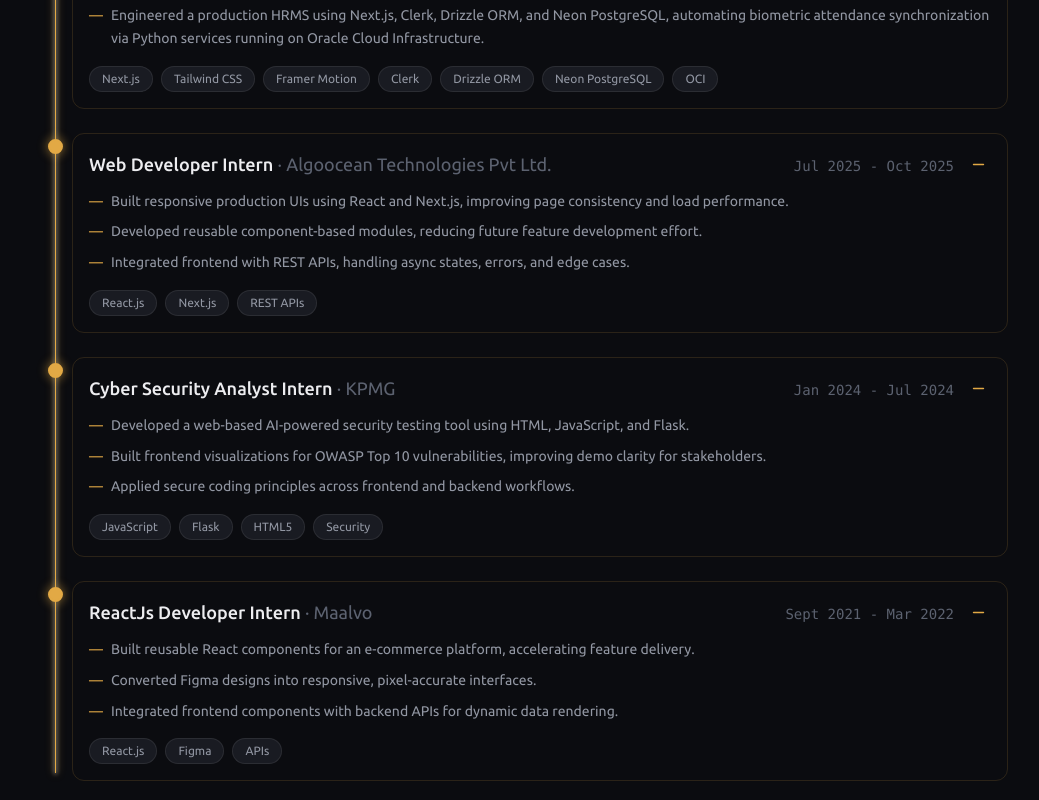
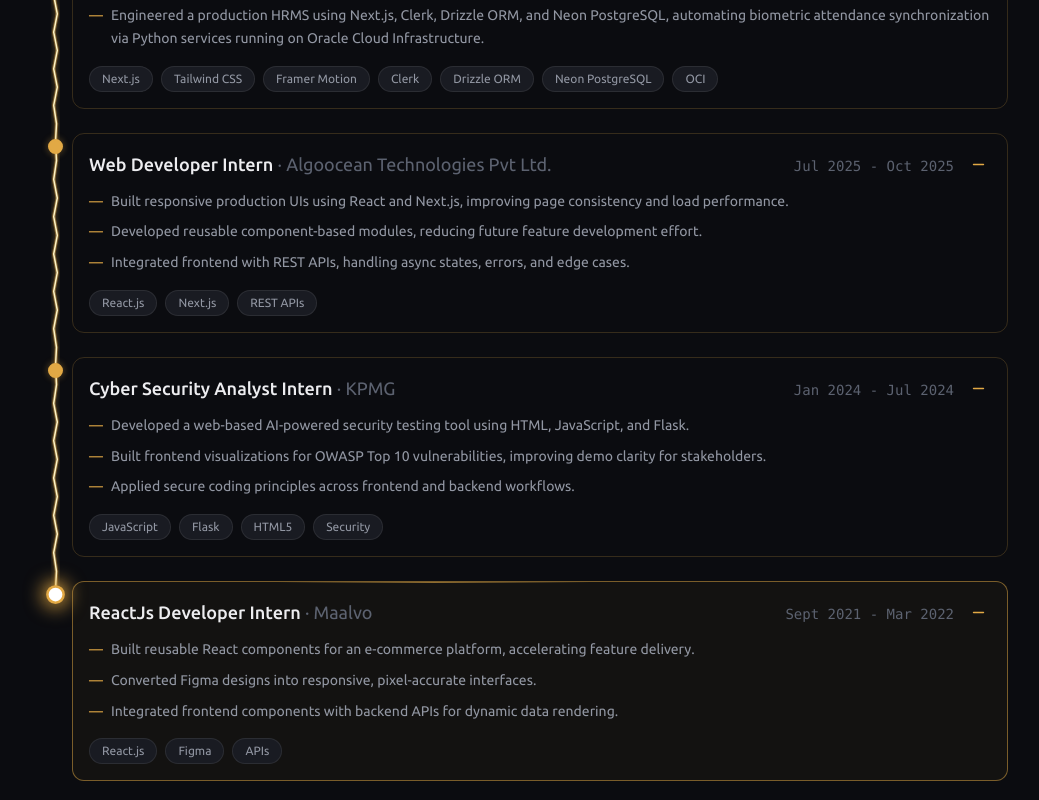
Before and after one commit to guneetsura/guneetsura.github.io, a Next.js app: page / in a window 1280 px wide. Shown: the part 1900-2700 px from the top of the page, without its empty margins (112-1151 px from the left). Built offline with nearby package versions, Linux system fonts and the light colour scheme; no server answers; a web font is replaced by a local one.

Commit message:
feat: add writing section, agent guidance, and experience lightning

```diff
--- a/src/components/Experience.tsx
+++ b/src/components/Experience.tsx
@@ -1,6 +1,6 @@
 'use client';
 
-import { useEffect, useState, useRef } from 'react';
+import { useEffect, useState, useRef, useCallback } from 'react';
 import { Minus, Plus } from 'lucide-react';
 import { motion, useScroll, useTransform, useSpring, useReducedMotion, MotionValue } from 'framer-motion';
 import { getExperiences } from '@/lib/data-provider';
@@ -14,54 +14,76 @@
   index,
   isExpanded,
   toggleExperience,
-  containerRef,
+  threshold,
   scrollYProgress,
-  reducedMotion
+  reducedMotion,
+  setCardRef
 }: {
   exp: ExperienceItem;
   index: number;
   isExpanded: boolean;
   toggleExperience: (id: string) => void;
-  containerRef: React.RefObject<HTMLDivElement | null>;
+  threshold: number;
   scrollYProgress: MotionValue<number>;
   reducedMotion: boolean | null;
+  setCardRef: (el: HTMLElement | null, idx: number) => void;
 }) => {
-  const cardRef = useRef<HTMLElement>(null);
-  const [threshold, setThreshold] = useState(1);
+  // Map scroll progress around the calculated threshold for this marker
+  const activationRange = [threshold - 0.03, threshold, threshold + 0.03];
 
-  useEffect(() => {
-    const measure = () => {
-      if (!containerRef.current || !cardRef.current) return;
-      const containerHeight = containerRef.current.offsetHeight;
-      const topOffset = cardRef.current.offsetTop;
-      setThreshold((topOffset + 6) / containerHeight);
-    };
-    measure();
-    const observer = new ResizeObserver(measure);
-    if (containerRef.current) observer.observe(containerRef.current);
-    if (cardRef.current) observer.observe(cardRef.current);
-    return () => observer.disconnect();
-  }, [isExpanded, containerRef]);
+  // Marker styling animation
+  const markerBg = useTransform(
+    scrollYProgress,
+    activationRange,
+    [exp.current ? 'var(--accent)' : 'var(--bg)', '#FFFFFF', 'var(--accent)']
+  );
+  const markerBorder = useTransform(
+    scrollYProgress,
+    activationRange,
+    [exp.current ? 'var(--accent)' : 'var(--border-strong)', 'var(--accent)', 'var(--accent)']
+  );
+  const markerShadow = useTransform(
+    scrollYProgress,
+    activationRange,
+    [
+      '0 0 0px transparent',
+      reducedMotion ? '0 0 0px transparent' : '0 0 14px 4px rgba(226, 169, 69, 0.7)',
+      reducedMotion ? '0 0 0px transparent' : '0 0 6px 1px rgba(226, 169, 69, 0.3)'
+    ]
+  );
+  const markerScale = useTransform(
+    scrollYProgress,
+    activationRange,
+    [1, 1.25, 1]
+  );
 
-  // Map scroll progress around the threshold
-  const activationRange = [threshold - 0.02, threshold, threshold + 0.02];
+  // Card border & background styling animation
+  const cardBorder = useTransform(
+    scrollYProgress,
+    activationRange,
+    ['var(--border)', 'rgba(226, 169, 69, 0.5)', 'rgba(226, 169, 69, 0.2)']
+  );
+  const cardBg = useTransform(
+    scrollYProgress,
+    activationRange,
+    ['transparent', 'rgba(226, 169, 69, 0.04)', 'transparent']
+  );
 
-  // Marker styling
-  const markerBg = useTransform(scrollYProgress, activationRange, [exp.current ? 'var(--accent)' : 'var(--bg)', 'var(--accent)', 'var(--accent)']);
-  const markerBorder = useTransform(scrollYProgress, activationRange, [exp.current ? 'var(--accent)' : 'var(--border-strong)', 'var(--accent)', 'var(--accent)']);
-  const markerShadow = useTransform(scrollYProgress, activationRange, ['0 0 0px rgba(226, 169, 69, 0)', reducedMotion ? '0 0 0px rgba(226, 169, 69, 0)' : '0 0 10px 2px rgba(226, 169, 69, 0.4)', reducedMotion ? '0 0 0px rgba(226, 169, 69, 0)' : '0 0 10px 2px rgba(226, 169, 69, 0.4)']);
-
-  // Card border styling
-  const cardBorder = useTransform(scrollYProgress, activationRange, ['transparent', 'rgba(226, 169, 69, 0.3)', 'rgba(226, 169, 69, 0.15)']);
-  const cardBg = useTransform(scrollYProgress, activationRange, ['transparent', 'rgba(226, 169, 69, 0.03)', 'transparent']);
-
-  // Shimmer effect
-  const shimmerLeft = useTransform(scrollYProgress, [threshold, threshold + 0.05], ['-20%', '120%']);
-  const shimmerOpacity = useTransform(scrollYProgress, [threshold, threshold + 0.02, threshold + 0.05], [0, 1, 0]);
+  // Shimmer effect across the top border
+  const shimmerLeft = useTransform(
+    scrollYProgress,
+    [threshold - 0.015, threshold + 0.035],
+    ['-20%', '120%']
+  );
+  const shimmerOpacity = useTransform(
+    scrollYProgress,
+    [threshold - 0.015, threshold + 0.01, threshold + 0.035],
+    [0, 1, 0]
+  );
 
   return (
     <motion.article
-      ref={cardRef}
+      ref={(el) => setCardRef(el, index)}
       initial="hidden"
       whileInView="visible"
       viewport={{ once: true, amount: 0.3 }}
@@ -70,8 +92,13 @@
       className="relative pl-10"
     >
       <motion.span
-        className="absolute left-0 top-1.5 w-[15px] h-[15px] rounded-full border-2 z-10"
-        style={{ background: markerBg, borderColor: markerBorder, boxShadow: markerShadow }}
+        className="absolute left-0 top-1.5 w-[15px] h-[15px] rounded-full border-2 z-20"
+        style={{
+          background: markerBg,
+          borderColor: markerBorder,
+          boxShadow: markerShadow,
+          scale: reducedMotion ? 1 : markerScale
+        }}
       />
       <motion.div
         className="relative rounded-xl p-4 -ml-4 overflow-hidden border transition-colors"
@@ -79,7 +106,7 @@
       >
         {!reducedMotion && (
           <motion.div
-            className="absolute top-0 w-1/3 h-px bg-gradient-to-r from-transparent via-[var(--accent)] to-transparent"
+            className="absolute top-0 w-1/3 h-px bg-gradient-to-r from-transparent via-[var(--accent)] to-transparent z-10"
             style={{ left: shimmerLeft, opacity: shimmerOpacity }}
           />
         )}
@@ -120,6 +147,13 @@
   const [expanded, setExpanded] = useState<Set<string>>(() => new Set(portfolioData.experiences.map((experience) => experience.id)));
 
   const containerRef = useRef<HTMLDivElement>(null);
+  const cardElementsRef = useRef<(HTMLElement | null)[]>([]);
+
+  const [containerHeight, setContainerHeight] = useState<number>(0);
+  const [markerPositions, setMarkerPositions] = useState<number[]>([]);
+  const [jaggedPath, setJaggedPath] = useState<string>('');
+  const [thresholds, setThresholds] = useState<number[]>([]);
+
   const { scrollYProgress } = useScroll({
     target: containerRef,
     offset: ["start center", "end center"]
@@ -128,6 +162,74 @@
   const reducedMotion = useReducedMotion();
   const springProgress = useSpring(scrollYProgress, { stiffness: 100, damping: 30, restDelta: 0.001 });
   const scaleY = reducedMotion ? scrollYProgress : springProgress;
+
+  const setCardRef = useCallback((el: HTMLElement | null, idx: number) => {
+    cardElementsRef.current[idx] = el;
+  }, []);
+
+  useEffect(() => {
+    const containerEl = containerRef.current;
+    const cardEls = cardElementsRef.current;
+
+    const measure = () => {
+      if (!containerEl) return;
+
+      setContainerHeight(containerEl.offsetHeight);
+
+      const elements = cardEls.filter(Boolean) as HTMLElement[];
+      if (elements.length === 0) return;
+
+      // Marker center is top-1.5 + half circle (7.5) = 9px relative to card element top
+      const positions = elements.map((el) => el.offsetTop + 9);
+      setMarkerPositions(positions);
+
+      const y0 = positions[0];
+      const yLast = positions[positions.length - 1];
+      const totalSpan = yLast - y0;
+
+      // Calculate relative thresholds for each marker
+      if (totalSpan > 0) {
+        setThresholds(positions.map((y) => (y - y0) / totalSpan));
+      } else {
+        setThresholds(positions.map(() => 0));
+      }
+
+      // Build jagged electrical SVG path
+      let pathStr = `M 7.5,${y0}`;
+      for (let i = 0; i < positions.length - 1; i++) {
+        const startY = positions[i];
+        const endY = positions[i + 1];
+        const deltaY = endY - startY;
+        const steps = Math.max(3, Math.floor(deltaY / 18));
+        const stepH = deltaY / steps;
+
+        for (let s = 1; s < steps; s++) {
+          const currentY = startY + s * stepH;
+          // Alternate subtle technical zigzag (±1.8px) tapering near endpoints
+          const isNearEdge = s === 1 || s === steps - 1;
+          const offset = isNearEdge ? (s % 2 === 1 ? 1 : -1) : (s % 2 === 1 ? 1.8 : -1.8);
+          pathStr += ` L ${7.5 + offset},${currentY.toFixed(1)}`;
+        }
+        pathStr += ` L 7.5,${endY}`;
+      }
+      setJaggedPath(pathStr);
+    };
+
+    measure();
+
+    const observer = new ResizeObserver(() => {
+      measure();
+    });
+
+    if (containerEl) {
+      observer.observe(containerEl);
+    }
+    cardEls.forEach((el) => {
+      if (el) observer.observe(el);
+    });
+
+    return () => observer.disconnect();
+  }, [experiences, expanded]);
 
   useEffect(() => {
     getExperiences().then((data) => {
@@ -145,23 +247,81 @@
     });
   };
 
-  return <section id="experience" className="section">
+  const firstY = markerPositions[0] ?? 8;
+  const lastY = markerPositions[markerPositions.length - 1] ?? 8;
+  const tipY = useTransform(scaleY, [0, 1], [firstY, lastY]);
+  const tipOpacity = useTransform(scaleY, [0, 0.01, 0.99, 1], [0, 1, 1, 1]);
+
+  return (
+    <section id="experience" className="section">
       <motion.div initial="hidden" whileInView="visible" viewport={{ once: true, amount: 0.3 }} variants={fadeUp}>
         <p className="eyebrow mb-3">Experience</p>
         <h2 className="font-display text-3xl sm:text-4xl text-[var(--text)] mb-16">Where I&apos;ve worked</h2>
       </motion.div>
       <div className="relative" ref={containerRef}>
         {/* Static background timeline */}
-      <div className="absolute left-[7px] top-2 bottom-2 w-px bg-[var(--border)]" />
+        <div
+          className="absolute left-[7px] w-px bg-[var(--border)]"
+          style={{ top: `${firstY}px`, bottom: `${containerHeight > 0 ? containerHeight - lastY : 8}px` }}
+        />
 
-      {/* Scroll-driven lightning core */}
-      <motion.div
-        className="absolute left-[7px] top-2 bottom-2 w-px bg-[var(--accent)] origin-top z-0"
+        {/* SVG Electrical Current Layer */}
+        <svg
+          className="absolute top-0 left-0 w-6 h-full pointer-events-none z-10 overflow-visible"
+          aria-hidden="true"
+        >
+          <defs>
+            <filter id="lightning-glow" x="-50%" y="-50%" width="200%" height="200%">
+              <feGaussianBlur stdDeviation="2.5" result="blur" />
+              <feMerge>
+                <feMergeNode in="blur" />
+                <feMergeNode in="SourceGraphic" />
+              </feMerge>
+            </filter>
+          </defs>
+
+          {/* Outer glow path */}
+          {!reducedMotion && jaggedPath && (
+            <motion.path
+              d={jaggedPath}
+              fill="none"
+              stroke="var(--accent)"
+              strokeWidth="3.5"
+              strokeOpacity="0.4"
+              strokeLinecap="round"
+              strokeLinejoin="round"
+              style={{ pathLength: scaleY }}
+              filter="url(#lightning-glow)"
+            />
+          )}
+
+          {/* Core bright lightning path */}
+          {jaggedPath && (
+            <motion.path
+              d={jaggedPath}
+              fill="none"
+              stroke={reducedMotion ? "var(--accent)" : "#FFF3C4"}
+              strokeWidth="1.5"
+              strokeLinecap="round"
+              strokeLinejoin="round"
+              style={{ pathLength: scaleY }}
+            />
+          )}
+
+          {/* Leading ignition spark point */}
+          {!reducedMotion && markerPositions.length > 0 && (
+            <motion.circle
+              cx={7.5}
+              cy={tipY}
+              r={3}
+              fill="#FFFFFF"
               style={{
-          scaleY,
-          boxShadow: reducedMotion ? 'none' : '0 0 8px 1px rgba(226, 169, 69, 0.4), 0 0 4px 1px rgba(255, 255, 255, 0.4)'
+                filter: 'drop-shadow(0 0 6px var(--accent))',
+                opacity: tipOpacity
               }}
             />
+          )}
+        </svg>
 
         <div className="space-y-6">
           {experiences.map((exp, index) => (
@@ -171,14 +331,16 @@
               index={index}
               isExpanded={expanded.has(exp.id)}
               toggleExperience={toggleExperience}
-            containerRef={containerRef}
+              threshold={thresholds[index] ?? (index / Math.max(1, experiences.length - 1))}
               scrollYProgress={scaleY}
               reducedMotion={reducedMotion}
+              setCardRef={setCardRef}
             />
           ))}
         </div>
       </div>
-  </section>;
+    </section>
+  );
 };
 
 export default Experience;
```
Also changed, not shown: 1 other file (tests, documents, lock files or other folders). Lines whose indentation alone changed are shown as unchanged.
